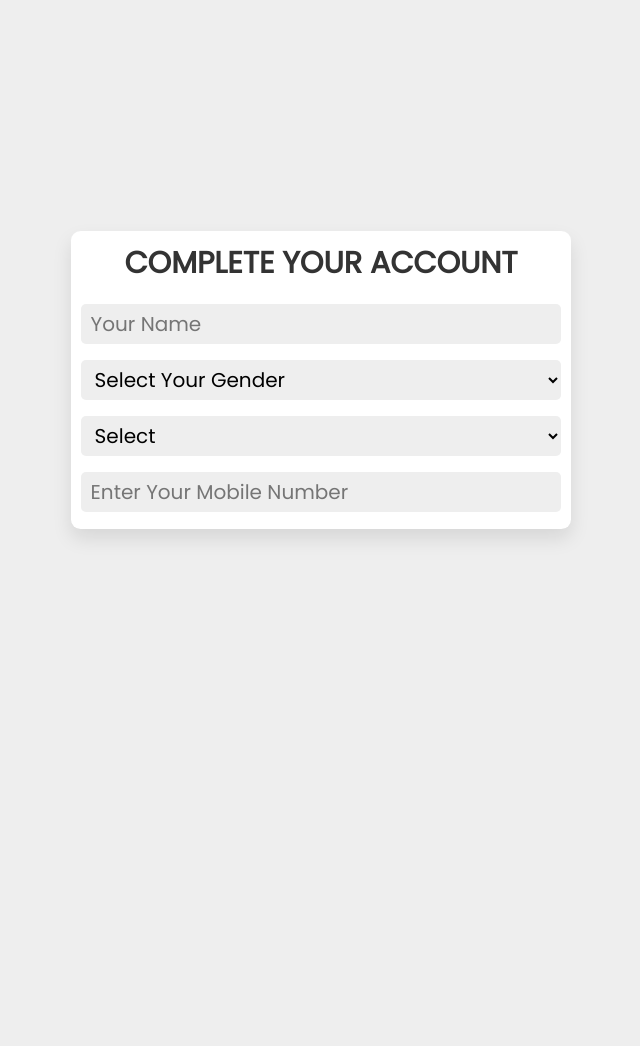
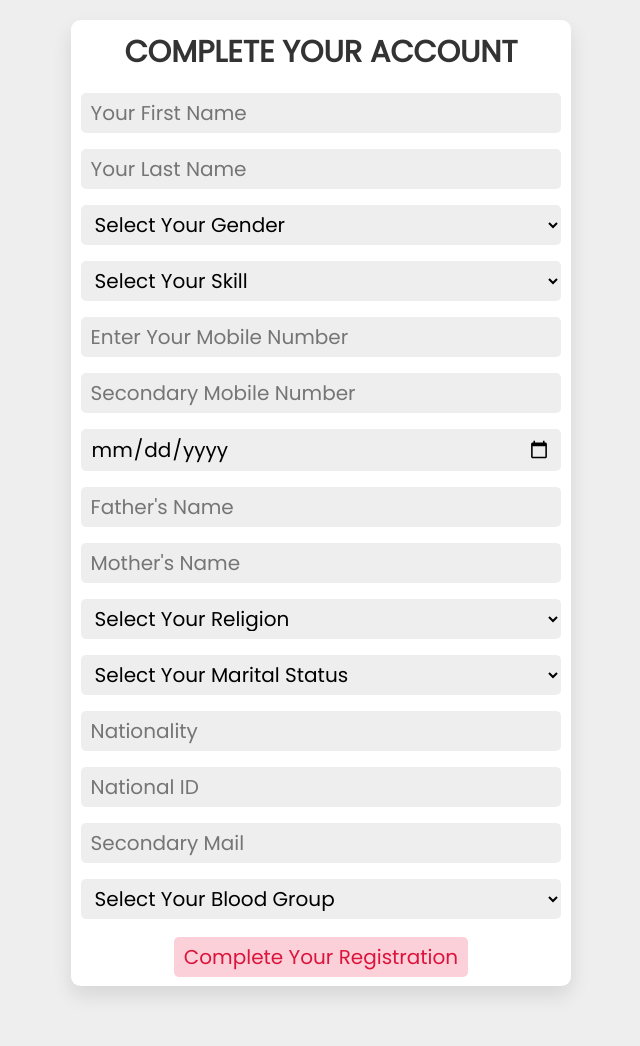
Before and after one commit to Talha76/SPL1, a PHP site: page /full_register.php in a window 1280 px wide. Shown: the whole page, without its empty margins (319-959 px from the left). Before the commit the page ends 539 px from the top, so only its background shows below. Run offline with PHP 8.4, Linux system fonts and the light colour scheme.

Commit message:
Uploaded SPL progress

```diff
--- a/loginAndRegistration/config.php
+++ b/loginAndRegistration/config.php
@@ -1,5 +1,9 @@
 <?php
 
-$conn = mysqli_connect('localhost', 'admin', 'admin', 'user_db');
+$conn = mysqli_connect('localhost', 'root', '', 'user_db');
+
+if(!$conn) {
+  echo 'Database Connection Error!';
+}
 
 ?>
--- a/loginAndRegistration/full_register.php
+++ b/loginAndRegistration/full_register.php
@@ -1,6 +1,10 @@
 <?php
 
 require 'config.php';
+
+if(isset($_POST['submit'])) {
+
+}
 
 ?>
 
@@ -11,7 +15,7 @@ require 'config.php';
   <meta charset="UTF-8">
   <meta http-equiv="X-UA-Compatible" content="IE=edge">
   <meta name="viewport" content="width=device-width, initial-scale=1.0">
-  <title>Document</title>
+  <title>Complete Registration</title>
   <link rel="stylesheet" href="css/styles.css">
 </head>
 
@@ -21,17 +25,18 @@ require 'config.php';
     <form action="" method="POST">
       <h3>Complete Your Account</h3>
 
-      <input type="text" id="name" name="name" placeholder="Your Name">
+      <input type="text" id="first_name" name="first_name" placeholder="Your First Name" required>
+      <input type="text" name="last_name" id="last_name" placeholder="Your Last Name">
 
-      <select name="gender" id="gender">
-        <option value="none" disabled selected>Select Your Gender</option>
+      <select name="gender" id="gender" required>
+        <option value="-1" disabled selected>Select Your Gender</option>
         <option value="male">Male</option>
         <option value="female">Female</option>
         <option value="others">Others</option>
       </select>
 
-      <select name="skill" id="skill">
-        <option value="-1" selected disabled>Select</option>
+      <select name="skill" id="skill" required>
+        <option value="-1" selected disabled>Select Your Skill</option>
         <option value="1">Accounting/Finance</option>
         <option value="2">Bank/Non-Bank Fin. Institution</option>
         <option value="3">Commercial/Supply Chain</option>
@@ -60,7 +65,49 @@ require 'config.php';
         <option value="26">Agro (Plant/Animal/Fisheries)</option>
       </select>
 
-      <input type="text" name="contact" id="contact" placeholder="Enter Your Mobile Number">
+      <input type="text" name="primary_mobile" id="primary_mobile" placeholder="Enter Your Mobile Number" required>
+      <input type="text" name="secondary_mobile" id="secondary_mobile" placeholder="Secondary Mobile Number">
+      <input type="date" name="date_of_birth" id="date_of_birth" required>
+      <input type="text" name="father_name" id="father_name" placeholder="Father's Name">
+      <input type="text" name="mother_name" id="mother_name" placeholder="Mother's Name">
+
+      <select name="religion" id="religion" required>
+        <option value="-1" selected disabled>Select Your Religion</option>
+        <option value="Buddhism">Buddhism</option>
+        <option value="Christianity">Christianity</option>
+        <option value="Hinduism">Hinduism</option>
+        <option value="Islam">Islam</option>
+        <option value="Jainism">Jainism</option>
+        <option value="Judaism">Judaism</option>
+        <option value="Sikhism">Sikhism</option>
+        <option value="Others">Others</option>
+      </select>
+
+      <select name="marital_status" id="marital_status" required>
+        <option value="-1" selected disabled>Select Your Marital Status</option>
+        <option value="married">Married</option>
+        <option value="single">Single</option>
+        <option value="divorced">Divorced</option>
+      </select>
+
+      <input type="text" name="nationality" id="nationality" placeholder="Nationality" required>
+      <input type="text" name="nid" id="nid" placeholder="National ID">
+      <input type="email" name="secondary_mail" id="secondary_mail" placeholder="Secondary Mail">
+
+      <select name="blood_group" id="blood_group">
+        <option value="-1" selected disabled>Select Your Blood Group</option>
+        <option value="A+">A(+ve)</option>
+        <option value="A-">A(-ve)</option>
+        <option value="B+">B(+ve)</option>
+        <option value="B-">B(-ve)</option>
+        <option value="O+">O(+ve)</option>
+        <option value="O-">O(-ve)</option>
+        <option value="AB+">AB(+ve)</option>
+        <option value="AB-">AB(-ve)</option>
+      </select>
+
+      <button type="submit" name="submit" class="form-btn">Complete Your Registration</button>
+
     </form>
   </div>
 
--- a/loginAndRegistration/register.php
+++ b/loginAndRegistration/register.php
@@ -20,7 +20,8 @@ if(isset($_POST['submit'])) {
   } else {
     $insert = "insert into userID values('$id', '$email', '$password')";
     mysqli_query($conn, $insert);
-    header('location:login.php');
+    $_SESSION['id'] = $id;
+    header('location:full_register.php');
   }
 }
 
```
Also changed, not shown: Localhost.session.sql (added, +15 -0 lines), loginAndRegistration/login.php (+5 -6 lines).
